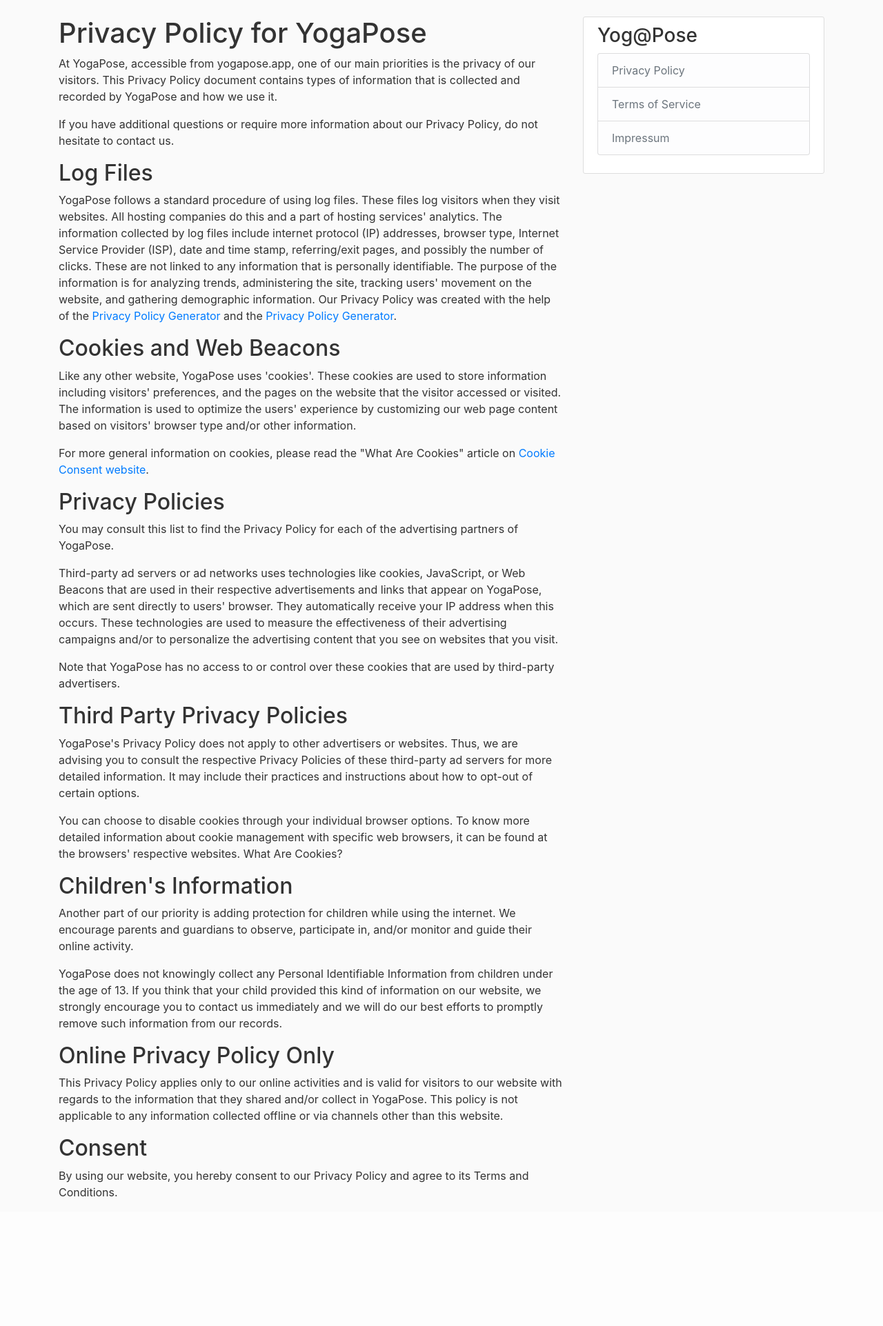
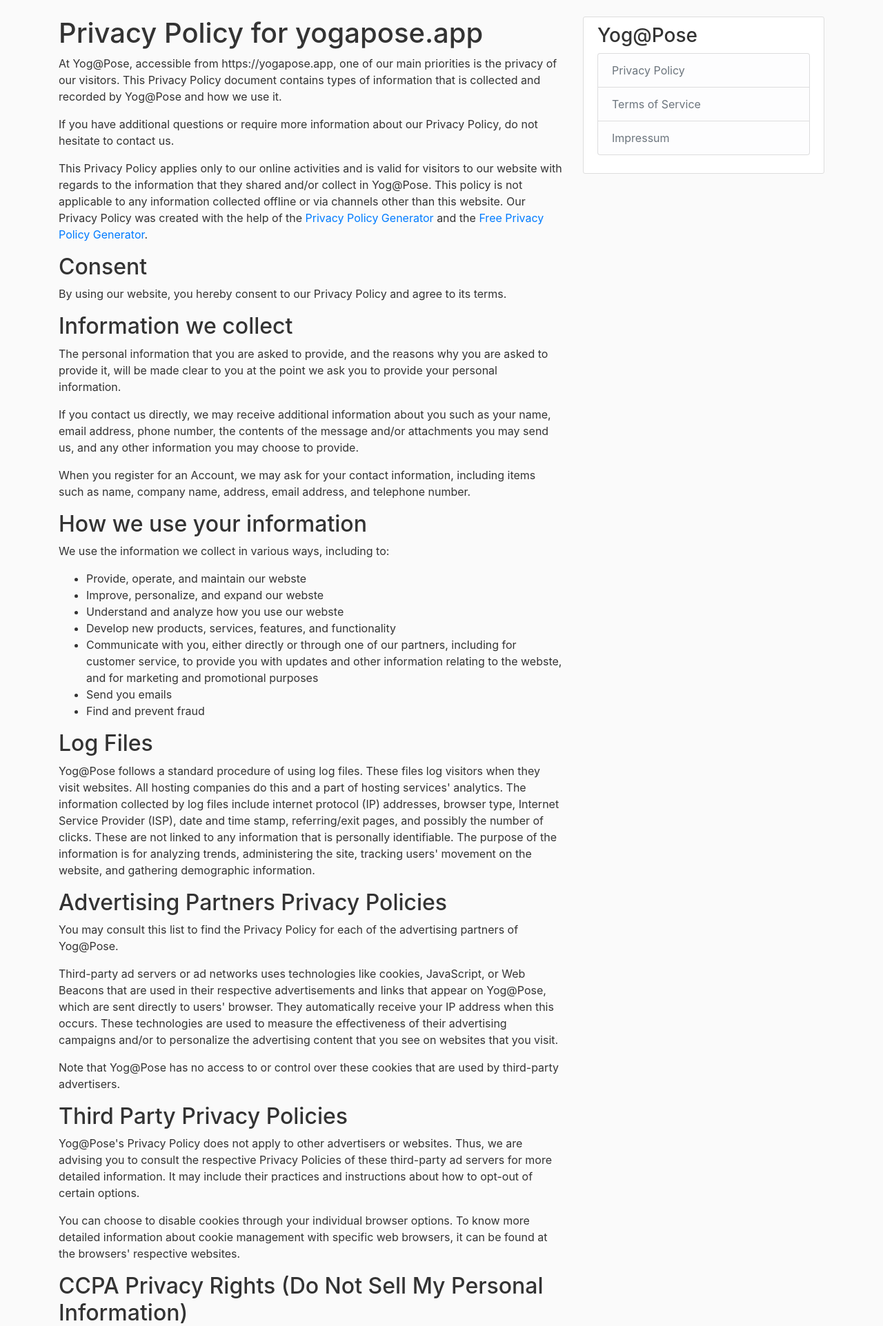
Before and after one commit to gautam-e/YogaPose, a Flask app: page /privacy_policy in a window 1280 px wide. Shown: the part 56-1979 px from the top of the page at 69% size. Before the commit the page ends 1791 px from the top, so only its background shows below. Run offline with Flask 2, Linux system fonts and the light colour scheme; parts of the project's set-up code (start-up, migrations or seed data) failed here and were passed over; some libraries are stand-ins or nearby versions.

Commit message:
Added reference to yoga82 and modified PP

```diff
--- a/yogapose/templates/privacy_policy.html
+++ b/yogapose/templates/privacy_policy.html
@@ -1,48 +1,80 @@
 {% extends "layout.html" %}
 {% block content %}
-<h1>Privacy Policy for YogaPose</h1>
+<h1>Privacy Policy for yogapose.app</h1>
 
-<p>At YogaPose, accessible from yogapose.app, one of our main priorities is the privacy of our visitors. This Privacy Policy document contains types of information that is collected and recorded by YogaPose and how we use it.</p>
+<p>At Yog@Pose, accessible from https://yogapose.app, one of our main priorities is the privacy of our visitors. This Privacy Policy document contains types of information that is collected and recorded by Yog@Pose and how we use it.</p>
 
 <p>If you have additional questions or require more information about our Privacy Policy, do not hesitate to contact us.</p>
 
+<p>This Privacy Policy applies only to our online activities and is valid for visitors to our website with regards to the information that they shared and/or collect in Yog@Pose. This policy is not applicable to any information collected offline or via channels other than this website. Our Privacy Policy was created with the help of the <a href="https://www.privacypolicygenerator.info">Privacy Policy Generator</a> and the <a href="https://www.privacypolicyonline.com">Free Privacy Policy Generator</a>.</p>
+
+<h2>Consent</h2>
+
+<p>By using our website, you hereby consent to our Privacy Policy and agree to its terms.</p>
+
+<h2>Information we collect</h2>
+
+<p>The personal information that you are asked to provide, and the reasons why you are asked to provide it, will be made clear to you at the point we ask you to provide your personal information.</p>
+<p>If you contact us directly, we may receive additional information about you such as your name, email address, phone number, the contents of the message and/or attachments you may send us, and any other information you may choose to provide.</p>
+<p>When you register for an Account, we may ask for your contact information, including items such as name, company name, address, email address, and telephone number.</p>
+
+<h2>How we use your information</h2>
+
+<p>We use the information we collect in various ways, including to:</p>
+
+<ul>
+<li>Provide, operate, and maintain our webste</li>
+<li>Improve, personalize, and expand our webste</li>
+<li>Understand and analyze how you use our webste</li>
+<li>Develop new products, services, features, and functionality</li>
+<li>Communicate with you, either directly or through one of our partners, including for customer service, to provide you with updates and other information relating to the webste, and for marketing and promotional purposes</li>
+<li>Send you emails</li>
+<li>Find and prevent fraud</li>
+</ul>
+
 <h2>Log Files</h2>
 
-<p>YogaPose follows a standard procedure of using log files. These files log visitors when they visit websites. All hosting companies do this and a part of hosting services' analytics. The information collected by log files include internet protocol (IP) addresses, browser type, Internet Service Provider (ISP), date and time stamp, referring/exit pages, and possibly the number of clicks. These are not linked to any information that is personally identifiable. The purpose of the information is for analyzing trends, administering the site, tracking users' movement on the website, and gathering demographic information. Our Privacy Policy was created with the help of the <a href="https://www.privacypolicyonline.com/privacy-policy-generator/">Privacy Policy Generator</a> and the <a href="https://www.generateprivacypolicy.com">Privacy Policy Generator</a>.</p>
-
-<h2>Cookies and Web Beacons</h2>
-
-<p>Like any other website, YogaPose uses 'cookies'. These cookies are used to store information including visitors' preferences, and the pages on the website that the visitor accessed or visited. The information is used to optimize the users' experience by customizing our web page content based on visitors' browser type and/or other information.</p>
-
-<p>For more general information on cookies, please read the "What Are Cookies" article on <a href="https://www.cookieconsent.com/what-are-cookies/">Cookie Consent website</a>.</p>
+<p>Yog@Pose follows a standard procedure of using log files. These files log visitors when they visit websites. All hosting companies do this and a part of hosting services' analytics. The information collected by log files include internet protocol (IP) addresses, browser type, Internet Service Provider (ISP), date and time stamp, referring/exit pages, and possibly the number of clicks. These are not linked to any information that is personally identifiable. The purpose of the information is for analyzing trends, administering the site, tracking users' movement on the website, and gathering demographic information.</p>
 
 
 
-<h2>Privacy Policies</h2>
 
-<P>You may consult this list to find the Privacy Policy for each of the advertising partners of YogaPose.</p>
+<h2>Advertising Partners Privacy Policies</h2>
 
-<p>Third-party ad servers or ad networks uses technologies like cookies, JavaScript, or Web Beacons that are used in their respective advertisements and links that appear on YogaPose, which are sent directly to users' browser. They automatically receive your IP address when this occurs. These technologies are used to measure the effectiveness of their advertising campaigns and/or to personalize the advertising content that you see on websites that you visit.</p>
+<P>You may consult this list to find the Privacy Policy for each of the advertising partners of Yog@Pose.</p>
 
-<p>Note that YogaPose has no access to or control over these cookies that are used by third-party advertisers.</p>
+<p>Third-party ad servers or ad networks uses technologies like cookies, JavaScript, or Web Beacons that are used in their respective advertisements and links that appear on Yog@Pose, which are sent directly to users' browser. They automatically receive your IP address when this occurs. These technologies are used to measure the effectiveness of their advertising campaigns and/or to personalize the advertising content that you see on websites that you visit.</p>
+
+<p>Note that Yog@Pose has no access to or control over these cookies that are used by third-party advertisers.</p>
 
 <h2>Third Party Privacy Policies</h2>
 
-<p>YogaPose's Privacy Policy does not apply to other advertisers or websites. Thus, we are advising you to consult the respective Privacy Policies of these third-party ad servers for more detailed information. It may include their practices and instructions about how to opt-out of certain options. </p>
+<p>Yog@Pose's Privacy Policy does not apply to other advertisers or websites. Thus, we are advising you to consult the respective Privacy Policies of these third-party ad servers for more detailed information. It may include their practices and instructions about how to opt-out of certain options. </p>
 
-<p>You can choose to disable cookies through your individual browser options. To know more detailed information about cookie management with specific web browsers, it can be found at the browsers' respective websites. What Are Cookies?</p>
+<p>You can choose to disable cookies through your individual browser options. To know more detailed information about cookie management with specific web browsers, it can be found at the browsers' respective websites.</p>
+
+<h2>CCPA Privacy Rights (Do Not Sell My Personal Information)</h2>
+
+<p>Under the CCPA, among other rights, California consumers have the right to:</p>
+<p>Request that a business that collects a consumer's personal data disclose the categories and specific pieces of personal data that a business has collected about consumers.</p>
+<p>Request that a business delete any personal data about the consumer that a business has collected.</p>
+<p>Request that a business that sells a consumer's personal data, not sell the consumer's personal data.</p>
+<p>If you make a request, we have one month to respond to you. If you would like to exercise any of these rights, please contact us.</p>
+
+<h2>GDPR Data Protection Rights</h2>
+
+<p>We would like to make sure you are fully aware of all of your data protection rights. Every user is entitled to the following:</p>
+<p>The right to access – You have the right to request copies of your personal data. We may charge you a small fee for this service.</p>
+<p>The right to rectification – You have the right to request that we correct any information you believe is inaccurate. You also have the right to request that we complete the information you believe is incomplete.</p>
+<p>The right to erasure – You have the right to request that we erase your personal data, under certain conditions.</p>
+<p>The right to restrict processing – You have the right to request that we restrict the processing of your personal data, under certain conditions.</p>
+<p>The right to object to processing – You have the right to object to our processing of your personal data, under certain conditions.</p>
+<p>The right to data portability – You have the right to request that we transfer the data that we have collected to another organization, or directly to you, under certain conditions.</p>
+<p>If you make a request, we have one month to respond to you. If you would like to exercise any of these rights, please contact us.</p>
 
 <h2>Children's Information</h2>
 
 <p>Another part of our priority is adding protection for children while using the internet. We encourage parents and guardians to observe, participate in, and/or monitor and guide their online activity.</p>
 
-<p>YogaPose does not knowingly collect any Personal Identifiable Information from children under the age of 13. If you think that your child provided this kind of information on our website, we strongly encourage you to contact us immediately and we will do our best efforts to promptly remove such information from our records.</p>
-
-<h2>Online Privacy Policy Only</h2>
-
-<p>This Privacy Policy applies only to our online activities and is valid for visitors to our website with regards to the information that they shared and/or collect in YogaPose. This policy is not applicable to any information collected offline or via channels other than this website.</p>
-
-<h2>Consent</h2>
-
-<p>By using our website, you hereby consent to our Privacy Policy and agree to its Terms and Conditions.</p>
+<p>Yog@Pose does not knowingly collect any Personal Identifiable Information from children under the age of 13. If you think that your child provided this kind of information on our website, we strongly encourage you to contact us immediately and we will do our best efforts to promptly remove such information from our records.</p>
 {% endblock content %}
```
Also changed, not shown: yogapose/templates/about.html (+9 -1 lines).
